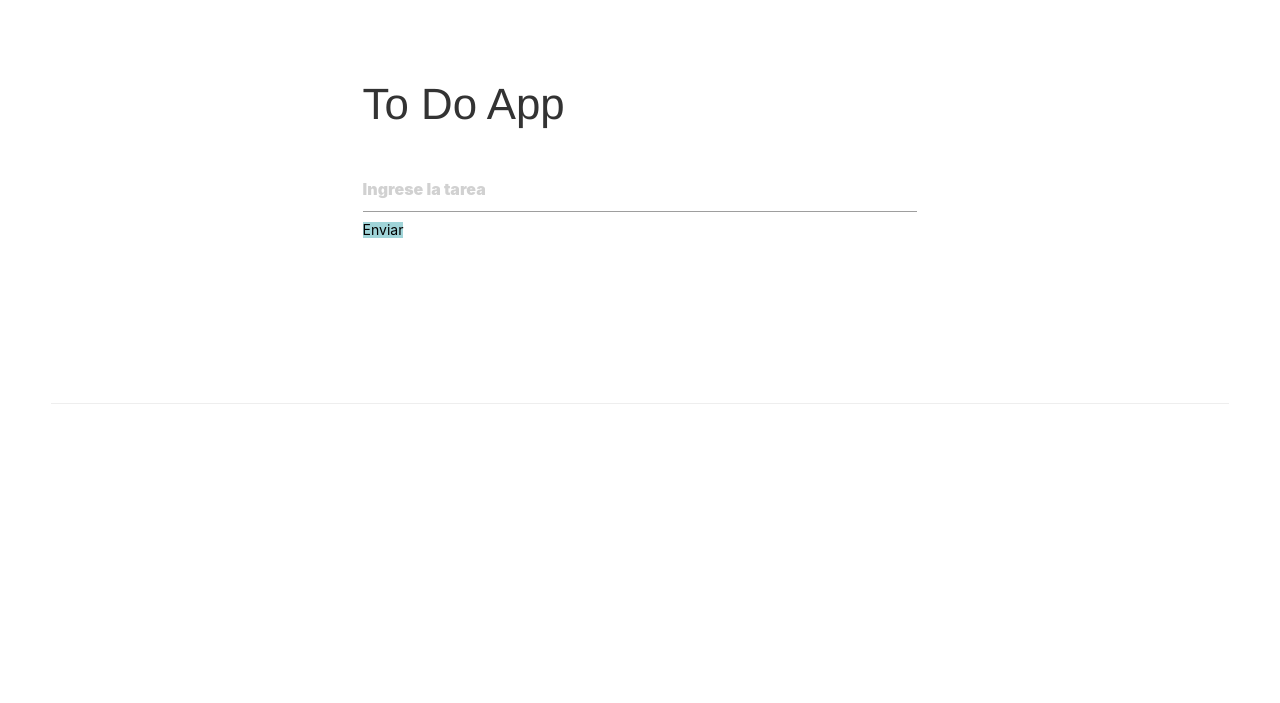
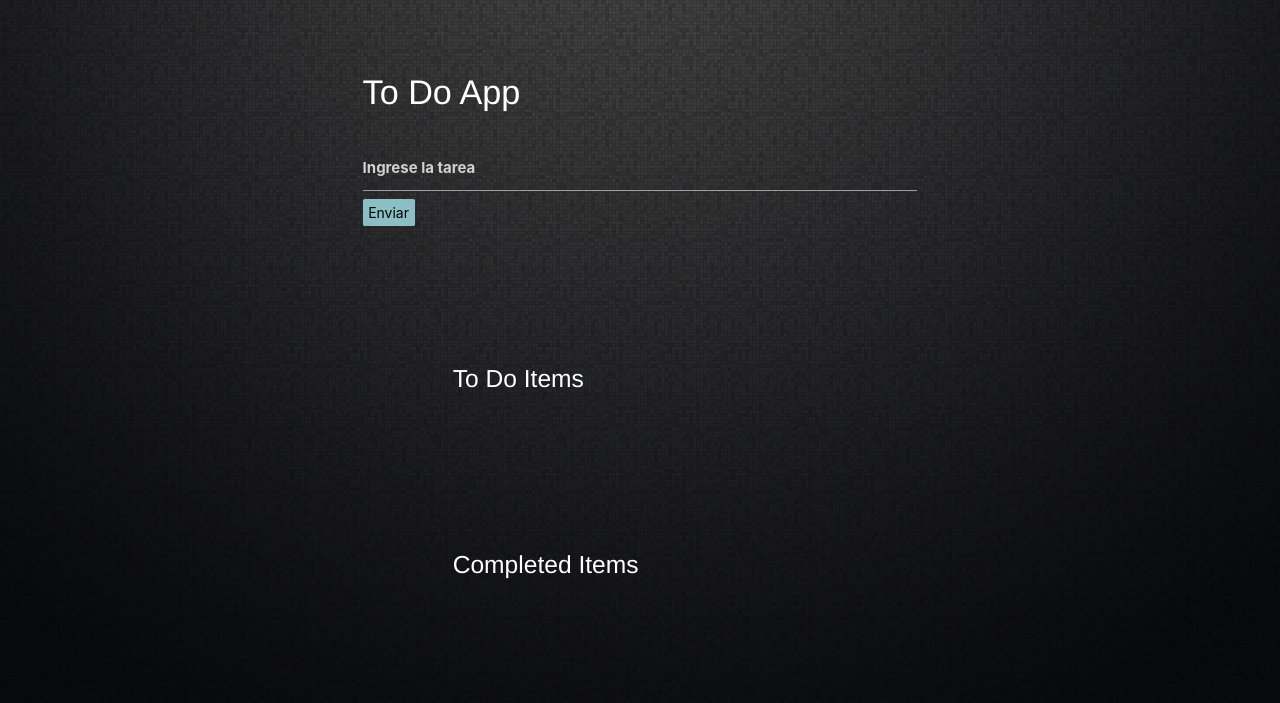
Before and after one commit to mariajho/todo-jquery, a plain HTML site: page index.html in a window 1280 px wide. Drawn offline with nearby package versions, Linux system fonts and the light colour scheme.

Commit message:
avanzando-jQuery

```diff
--- a/assets/css/main.css
+++ b/assets/css/main.css
@@ -4,6 +4,7 @@
 }
 
 body{
+	background-image: url(../img/oscurop.jpg);
 	height: 700px;
 	width: 100%;
 	background-size:cover;
@@ -14,17 +15,31 @@ header, section{
 	;
 }
 
-#ingresar{
-	font-weight: 900;
-}
-
 button{
 	background-color: rgba(150, 208, 212, .9);
 	color: black;
 	border: none;
+	border-radius: 5%;
+	padding: 1%;
 }
 
 button:hover{
 	background-color: rgb(150, 208, 212);
 	border: none;
 }
+
+#tarea{
+	font-weight: bold;
+	font-size: 15px;
+	color: white;
+}
+
+h4{
+	color: white;
+}
+
+h5{
+	color: white;
+	padding-bottom: 10px;
+	margin-right: 10px;
+}
--- a/assets/js/main.js
+++ b/assets/js/main.js
@@ -1,12 +1,12 @@
-$(document).ready(function){
+$(document).ready(function(){
 	$("button").click(function(e){
 		e.preventDefault();
-		var name = $("#nombre").val();
-		var message = $("#mensaje").val();
-		if(name == "" &&message == ""){
-			alert("Debes escribir tu nombre y el mensaje");
-		}else{
-			$('#comentarios').append('<div><span class="center-align">' + name + '</span><p class=center-align">' + message + '</p></div>');
+		var datos = $("#tarea").val();
+		if(datos == ""){
+			alert("Ingresa una tarea");
+		}
+		else{
+			$("#completar").append("<div><span class='center-align'>"+'<br>' + datos + '<br>' + '<button>Remove</button>');
 		}
 	});
 });
--- a/index.html
+++ b/index.html
@@ -13,13 +13,13 @@
 	<header class="container">
 		<div class="row">
 			<div class="col offset-s2 s8">
-				<h3>To Do App</h3>
+				<h4>To Do App</h4>
 			</div>
 		</div>
 		<div class="row">
 			<div class="col offset-s2 s8">
 				<form action="">
-					<input type="text" id="ingresar" name="" placeholder="Ingrese la tarea">
+					<input type="text" id="tarea" name="" placeholder="Ingrese la tarea">
 					<button>Enviar</button>
 				</form>
 			</div>
@@ -30,13 +30,13 @@
 	<section>
 		<div class="container">
 			<div class="row">
-				<div class="col offset-s3 s6">
+				<div class="col offset-s3 s6 text-left">
 					<div id="checkear">
+						<h5>To Do Items</h5>
 					</div>
 				</div>
 			</div>
 		</div>
-		<hr>
 	</section>
 
 
@@ -44,8 +44,9 @@
 	<section>
 		<div class="container">
 			<div class="row">
-				<div class="col offset-s3 s6">
-					<div id="completed">
+				<div class="col offset-s3 s6 text-left">
+					<div id="completar">
+						<h5>Completed Items</h5>
 					</div>
 				</div>
 			</div>
@@ -62,7 +63,7 @@
 
 
 
-	<script src="https://ajax.googleapis.com/ajax/libs/jquery/3.2.1/jquery.min.js"></script>
+	<script type="text/javascript" src="https://code.jquery.com/jquery-2.2.1.min.js"></script>
 	<script src="https://cdnjs.cloudflare.com/ajax/libs/materialize/0.99.0/js/materialize.min.js"></script>
 	<script src="assets/js/main.js"></script>
 </body>
```
Also changed, not shown: assets/img/oscurop.jpg (added).
